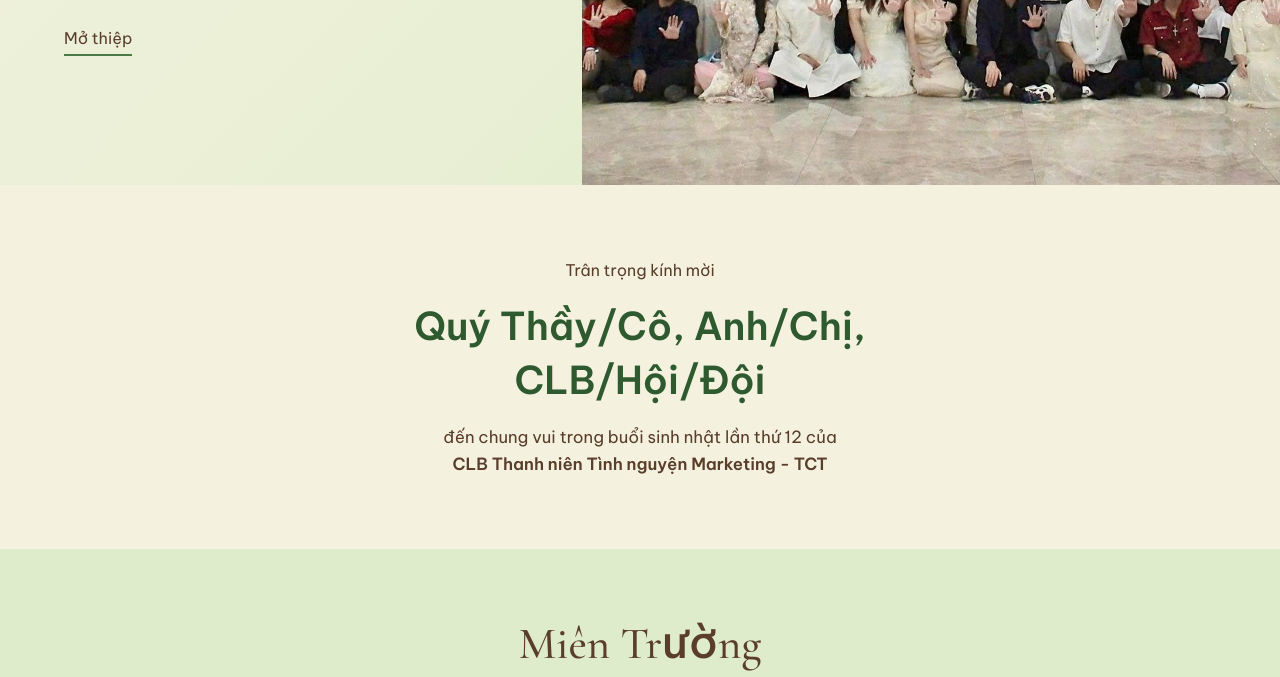
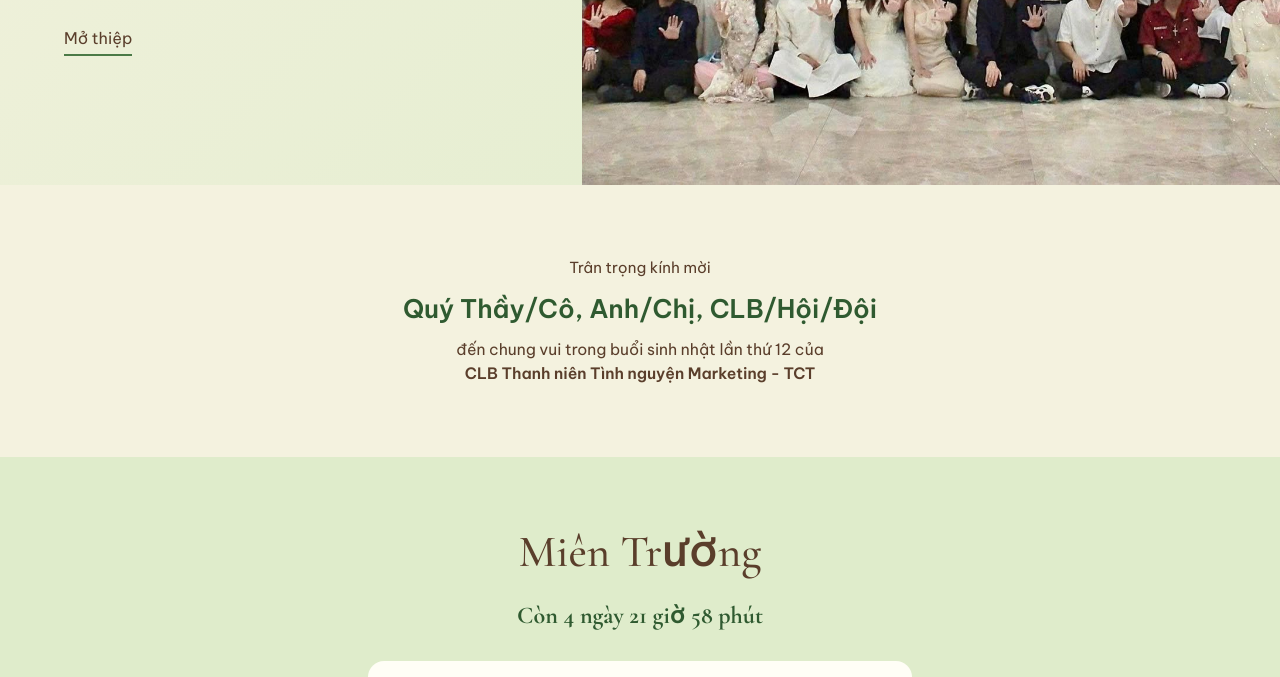
Before and after one commit to Thiepmoisinhnhat12tuoiTCT/SINHNHATTCT12TUOI, a plain HTML site: page index.html in a window 1280 px wide. Shown: the part 615-1292 px from the top of the page. Drawn offline with nearby package versions, Linux system fonts and the light colour scheme.

Commit message:
thay đổi kích thước chữ

```diff
--- a/index.html
+++ b/index.html
@@ -173,23 +173,36 @@ a { color: var(--bamboo-d); }
 
 /* LỜI MỜI */
 
+invite {
+  padding: 3.5rem 1.25rem;
+}
+
 .invite p {
-  font-size: 1rem;
+  font-size: 0.95rem;
+  line-height: 1.5;
 }
 
 .invite .guest {
   font-family: var(--f-body);
-  font-size: clamp(1.3rem, 5vw, 2.4rem);
-  line-height: 1.4;
+  /* Thu nhỏ kích thước chữ linh hoạt để hạn chế tối đa việc rớt dòng vô lý */
+  font-size: clamp(1.1rem, 4.2vw, 1.6rem);
+  line-height: 1.35;
   font-weight: 600;
   color: var(--bamboo-d);
-  margin: 1rem 0;
+  margin: 0.75rem 0;
   overflow-wrap: anywhere;
 }
 
+/* Gom gọn và thu nhỏ câu mời phía dưới để hiển thị mượt mà trên 1-2 dòng */
 .invite p:last-of-type {
-  font-size: clamp(0.9rem, 3.8vw, 1.05rem);
-  line-height: 1.6;
+  font-size: clamp(0.85rem, 3.5vw, 0.98rem);
+  line-height: 1.5;
+  max-width: 30rem;
+  margin: 0 auto;
+}
+
+.invite p:last-of-type b {
+  display: inline; /* Giữ tên CLB nằm liền mạch cùng câu chữ thay vì bị ép xuống dòng độc lập */
 }
 
 /* BAN TỔ CHỨC */
```
